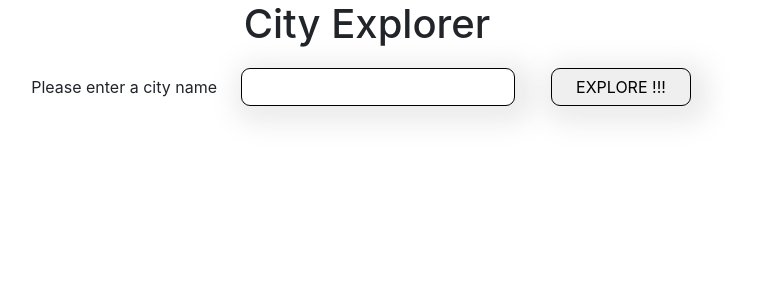
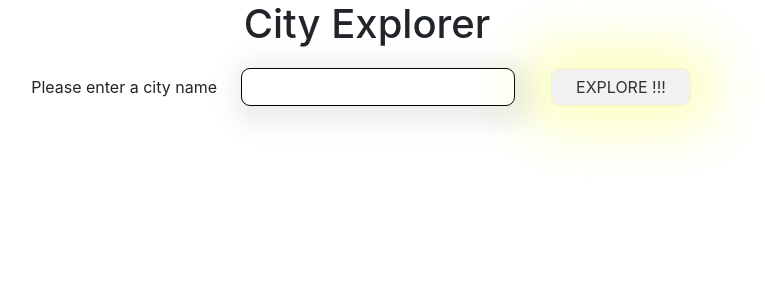
Before and after one commit to fizzo999/cityExplorer301n22, a React (Create React App) app: page / in a window 1280 px wide. In both pictures the pointer is over the button "EXPLORE !!!". Shown: the top 300 px of the page, without its empty margins (273-1038 px from the left). Built offline with nearby package versions, Linux system fonts and the light colour scheme.

Commit message:
adds gloden glow around image and buttons on hover

```diff
--- a/src/App.css
+++ b/src/App.css
@@ -24,9 +24,13 @@ img {
   margin: 12px;
   border-radius: 12px;
   box-shadow: 24px 24px 24px 12px rgba(121, 121, 121, 0.145);
+  border: solid 3px #f2ff0400;
+  transition: all 400ms ease-in-out;
 }
 img:hover {
-  box-shadow: 24px 24px 24px 12px rgba(251, 255, 4, 0.419);
+  box-shadow: 0 0 55px 25px #f2ff044f;
+  border: solid 3px #f2ff044f;
+  opacity: 0.8;
 }
 
 button {
@@ -35,4 +39,11 @@ button {
   border: 1px solid black;
   padding: 6px 24px;
   box-shadow: 6px 6px 24px 12px rgba(121, 121, 121, 0.145);
+  transition: all 400ms ease-in-out;
 }
+
+button:hover {
+  box-shadow: 0 0 55px 25px #f2ff044f;
+  border: solid 1px #f2ff044f;
+  opacity: 0.8;
+}
```
